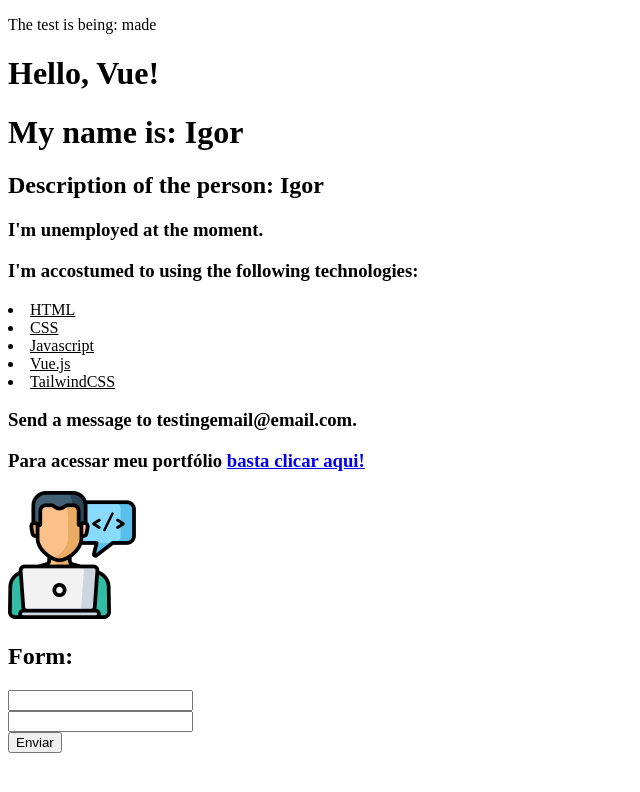
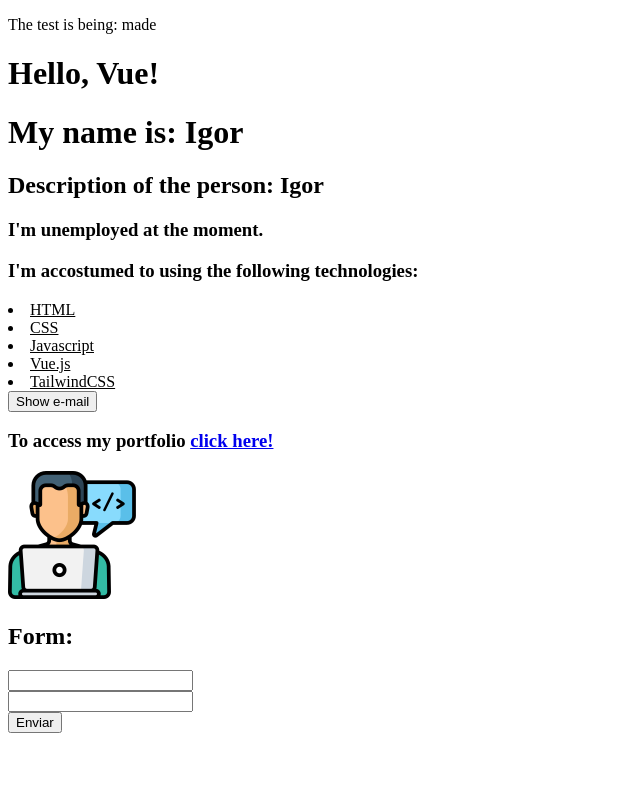
Before and after one commit to IgorBorgess/vue3-firstContact, a Vue app: page / in a window 1280 px wide. Shown: the top 792 px of the page, without its empty margins (0-640 px from the left). Built offline with nearby package versions, Linux system fonts and the light colour scheme.

Commit message:
[If applied] will create some methods inside of Info.vue and LifeCycle.vue.

```diff
--- a/src/components/Info.vue
+++ b/src/components/Info.vue
@@ -10,8 +10,11 @@
             <li>Vue.js</li>
             <li>TailwindCSS</li>
         </u>
+        <div>
+            <button @click="showEmail">{{ buttonText }}</button>
+        </div>
         <h3 v-show="show_email">Send a message to {{ email }}.</h3>
-        <h3>Para acessar meu portfólio <a v-bind:href="my_link" target="_blank">basta clicar aqui!</a></h3>
+        <h3>To access my portfolio <a v-bind:href="my_link" target="_blank">click here!</a></h3>
         <Picture />
     </div>
 </template>
@@ -26,9 +29,20 @@ export default {
     data() {
         return {
             is_employed: false,
-            show_email: true,
+            show_email: false,
             email: "testingemail@email.com",
-            my_link: "https://google.com"
+            my_link: "https://google.com",
+            buttonText: "Show e-mail"
+        }
+    },
+    methods: {
+        showEmail() {
+            this.show_email = !this.show_email
+            if(!this.show_email) {
+                this.buttonText = "Show e-mail"
+            } else {
+                this.buttonText = "Hidden e-mail"
+            }
         }
     }
 }
--- a/src/components/LifeCycle.vue
+++ b/src/components/LifeCycle.vue
@@ -14,11 +14,18 @@ export default {
         setTimeout(() => {
             this.name = "Igão"
         }, 2000)
+    this.lifeCycle()
     },
     mounted() {
         setTimeout(() => {
             this.name = "Igor"
         }, 4000)
+    this.lifeCycle()
+    },
+    methods: {
+        lifeCycle() {
+            console.log("Executou.")
+        }
     }
 }
 </script>
```
